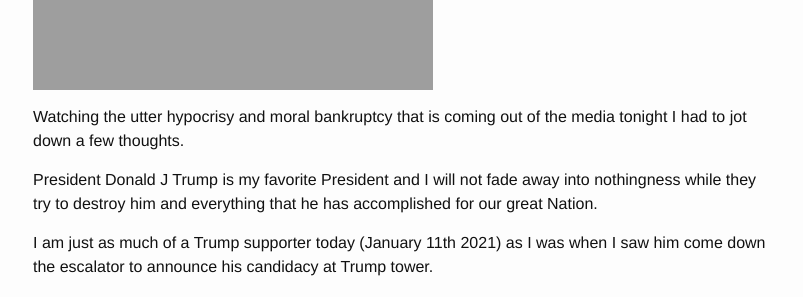
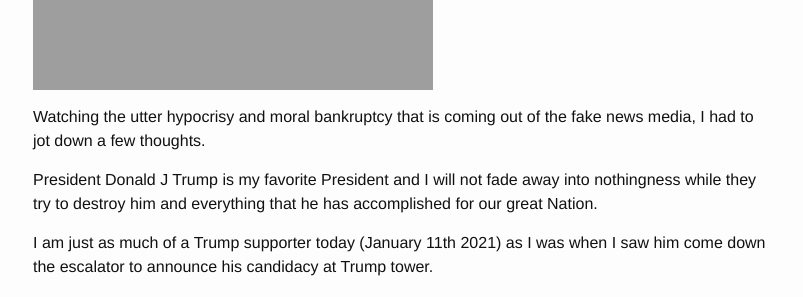
Before and after one commit to newyorkconservative/newyorkconservative.github.io, a Jekyll site: the page built from _posts/2021-01-11-them-the-power-elite-and-us-we-the-people.md, in a window 1280 px wide and 900 px high, scrolled down 300 px. Shown: the part 152-449 px from the top of the window, without its empty margins (237-1040 px from the left). Built offline with Jekyll 4.4.1, drawn with Linux system fonts in a browser that asks for light colours.

Commit message:
Syncing _posts/2021-01-11-them-the-power-elite-and-us-we-the-people.md from WordPress at https://www.newyorkconservative.com () - wpghs

```diff
--- a/_posts/2021-01-11-them-the-power-elite-and-us-we-the-people.md
+++ b/_posts/2021-01-11-them-the-power-elite-and-us-we-the-people.md
@@ -16,7 +16,7 @@ post_date: 2021-01-11 22:39:53
 <!-- /wp:image -->
 
 <!-- wp:paragraph -->
-<p>Watching the utter hypocrisy and moral bankruptcy that is coming out of the media tonight I had to jot down a few thoughts.</p>
+<p>Watching the utter hypocrisy and moral bankruptcy that is coming out of the fake news media, I had to jot down a few thoughts.</p>
 <!-- /wp:paragraph -->
 
 <!-- wp:paragraph -->
```
